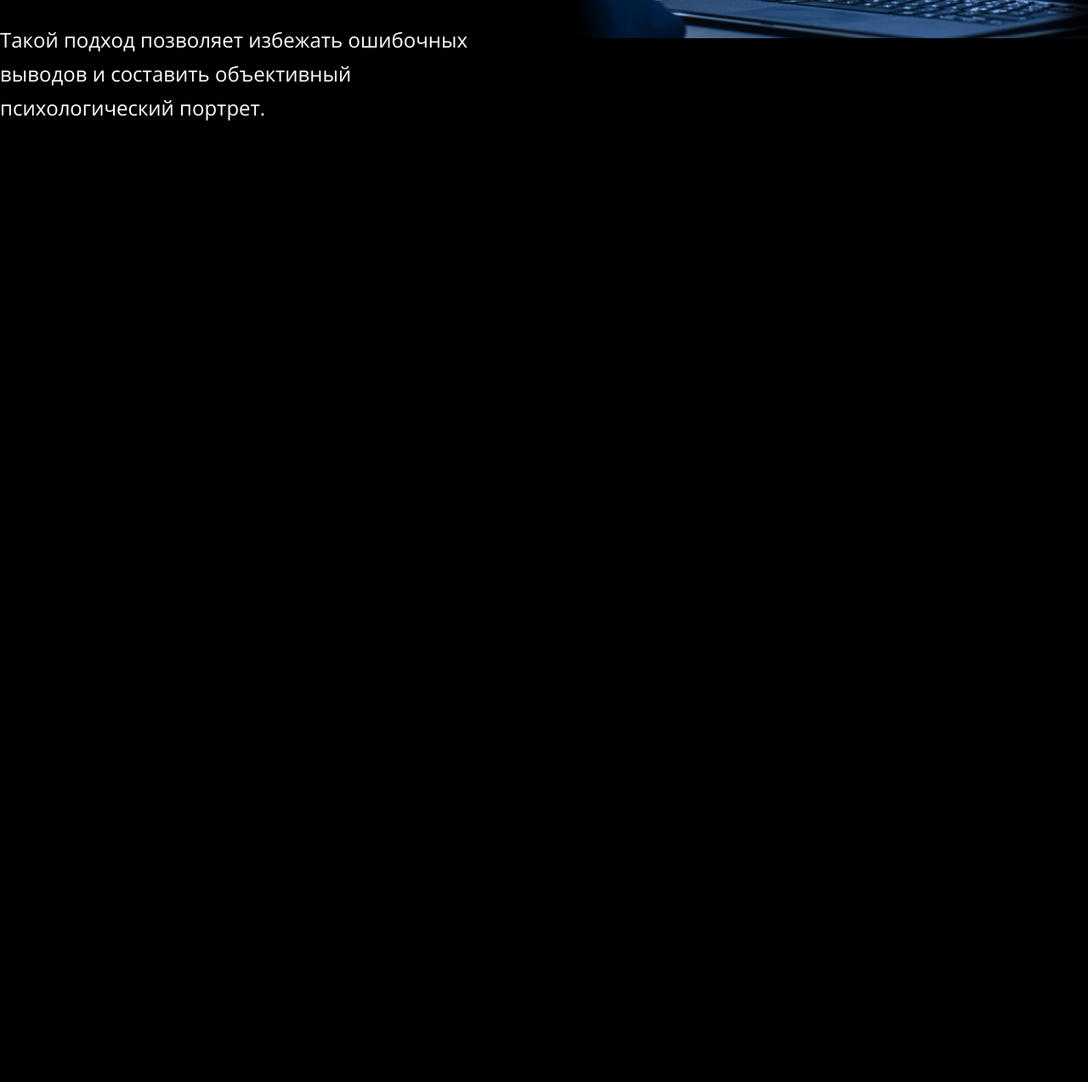
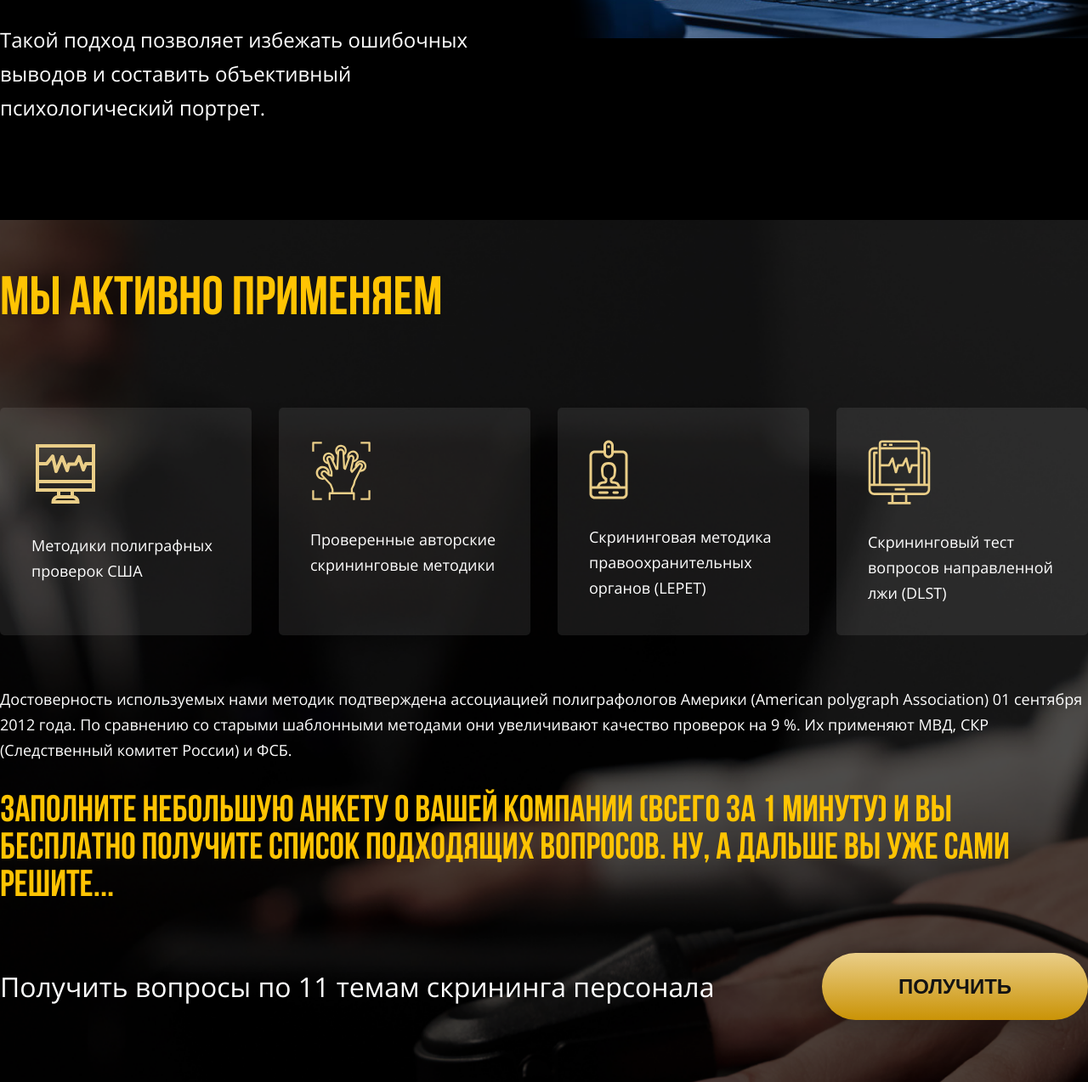
Before and after one commit to estydaven/poligraph, a plain HTML site: page index.html in a window 1280 px wide. Shown: the part 2534-3808 px from the top of the page at 85% size. Before the commit the page ends 2793 px from the top, so only its background shows below. Drawn offline with Linux system fonts and the light colour scheme.

Commit message:
feat: add layout and styles of methods block

```diff
--- a/css/styles.css
+++ b/css/styles.css
@@ -117,6 +117,9 @@ body {
     width: 205px;
     height: 57px;
     font-size: 15px;
+}
+.button_methods {
+    height: 79px;
 }
 .button:hover {
     transform: scale(0.95);
@@ -448,3 +451,51 @@ body {
 .tabs__input:checked+.tabs__label {
     border-bottom: 3px solid #F4A82D;
 }
+
+/* METHODS SECTION STYLES */
+.methods {
+    padding: 57px 0 73px 0;
+    background-image: url(../images/bg-method.png);
+    background-repeat: no-repeat;
+    background-position: center center;
+    background-size: cover;
+}
+.methods__inner {
+    display: flex;
+    justify-content: space-between;
+    column-gap: 32px;
+    margin: 100px 0 60px 0;
+}
+.method {
+    width: calc(100% / 4);
+    padding: 38px 37px 35px 37px;
+    background-color: rgba(217, 217, 217, 0.1);
+    border-radius: 5px;
+}
+.method__image {
+    margin-bottom: 24px;
+}
+.method__text {
+    line-height: 30px;
+}
+.methods__subtitle {
+    line-height: 30px;
+    margin-bottom: 32px;
+}
+.methods__title {
+    font-size: 44px;
+    line-height: 44px;
+    text-transform: uppercase;
+    color: #FFC403;
+    font-family: 'Bebas Neue';
+    font-weight: 700;
+    margin-bottom: 60px;
+}
+.methods__footer {
+    display: flex;
+    align-items: center;
+    justify-content: space-between;
+}
+.methods__text {
+    font-size: 32px;
+}
--- a/index.html
+++ b/index.html
@@ -189,5 +189,34 @@
             </div>
         </div>
     </section>
+    <section class="methods">
+        <div class="container">
+            <h2 class="main-title">Мы активно применяем</h2>
+            <div class="methods__inner">
+                <div class="method">
+                    <img src="images/icons/method-ico-1.svg" alt="" class="method__image">
+                    <p class="method__text">Методики полиграфных проверок США</p>
+                </div>
+                <div class="method">
+                    <img src="images/icons/method-ico-2.svg" alt="" class="method__image">
+                    <p class="method__text">Проверенные авторские скрининговые методики</p>
+                </div>
+                <div class="method">
+                    <img src="images/icons/method-ico-3.svg" alt="" class="method__image">
+                    <p class="method__text">Скрининговая методика правоохранительных органов (LEPET)</p>
+                </div>
+                <div class="method">
+                    <img src="images/icons/method-ico-4.svg" alt="" class="method__image">
+                    <p class="method__text">Скрининговый тест вопросов направленной лжи (DLST)</p>
+                </div>
+            </div>
+            <p class="methods__subtitle">Достоверность используемых нами методик подтверждена ассоциацией полиграфологов Америки (American polygraph Association) 01 сентября 2012 года. По сравнению со старыми шаблонными методами они увеличивают качество проверок на 9 %. Их применяют МВД, СКР (Следственный комитет России) и ФСБ.</p>
+            <p class="methods__title">Заполните небольшую анкету о Вашей компании (всего за 1 минуту) и вы бесплатно получите список подходящих вопросов. Ну, а дальше Вы уже сами решите...</p>
+            <div class="methods__footer">
+                <p class="methods__text">Получить вопросы по 11 темам скрининга персонала</p>
+                <button class="button button_methods">Получить</button>
+            </div>
+        </div>
+    </section>
 </body>
 </html>
```
